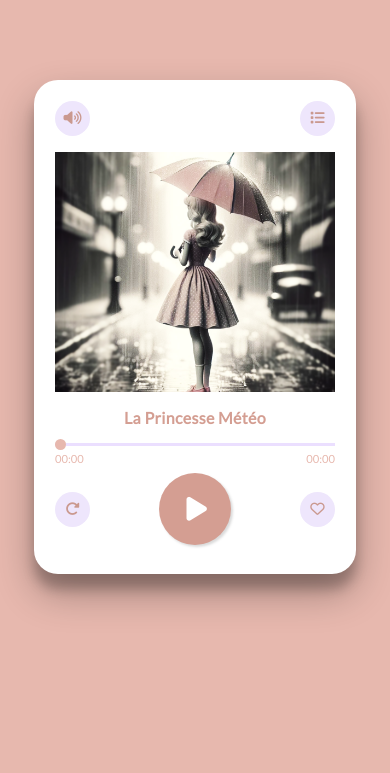
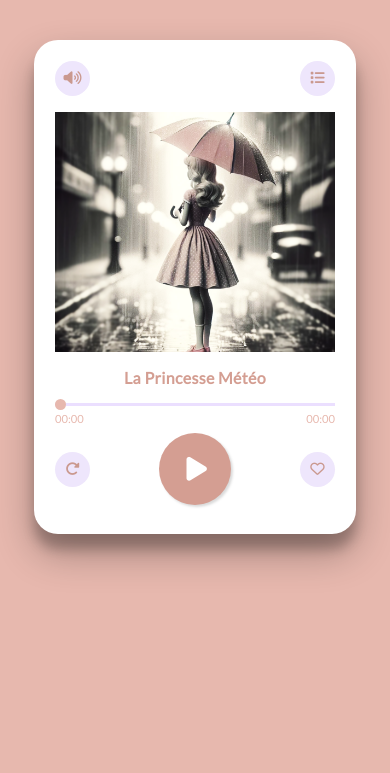
Before and after one commit to Cafe-Soluble/princesse-meteo, a Flask app: page / in a window 390 px wide. Shown: the top 773 px of the page. Run offline with Flask 3, Linux system fonts and the light colour scheme; some libraries are stand-ins or nearby versions.

Commit message:
affichage sur smartphone

```diff
--- a/static/css/styles.css
+++ b/static/css/styles.css
@@ -21,7 +21,7 @@ body{
 }
 
 .music-container{
-    margin-top: 80px;
+    margin-top: 40px;
     width: 100%;
     /* min-height: 100vh; */
     display: grid;
@@ -292,11 +292,11 @@ body{
 
 .lyrics-container{
     height: 200px;
-    margin-top: 50px;
+    margin-top: 40px;
 }
 .current-line{
     padding: 10px 10px 10px 10px;
-    font-size: 1.8em;
+    font-size: 1.6em;
     color: #f5f1ef;
 
 
```
